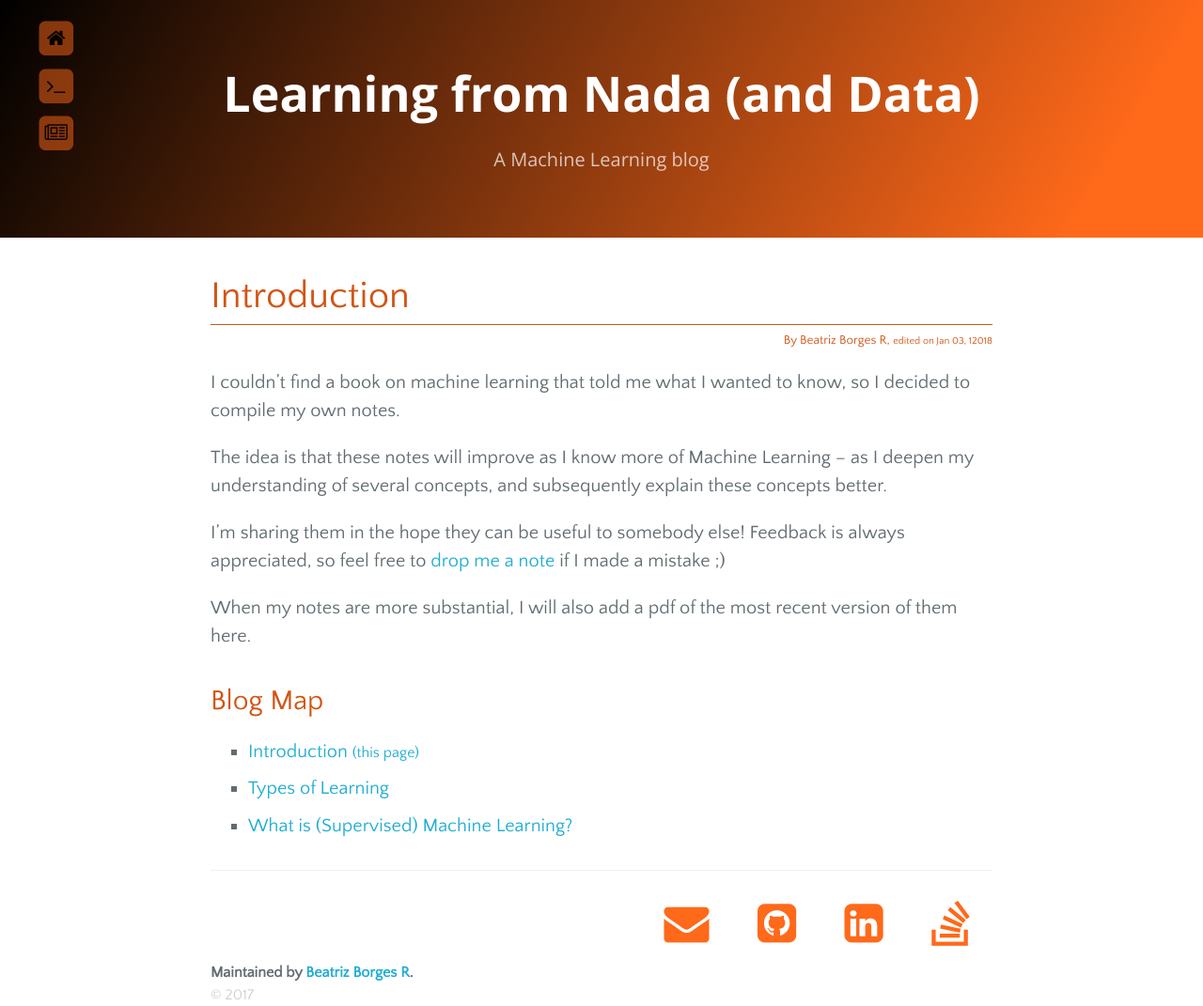
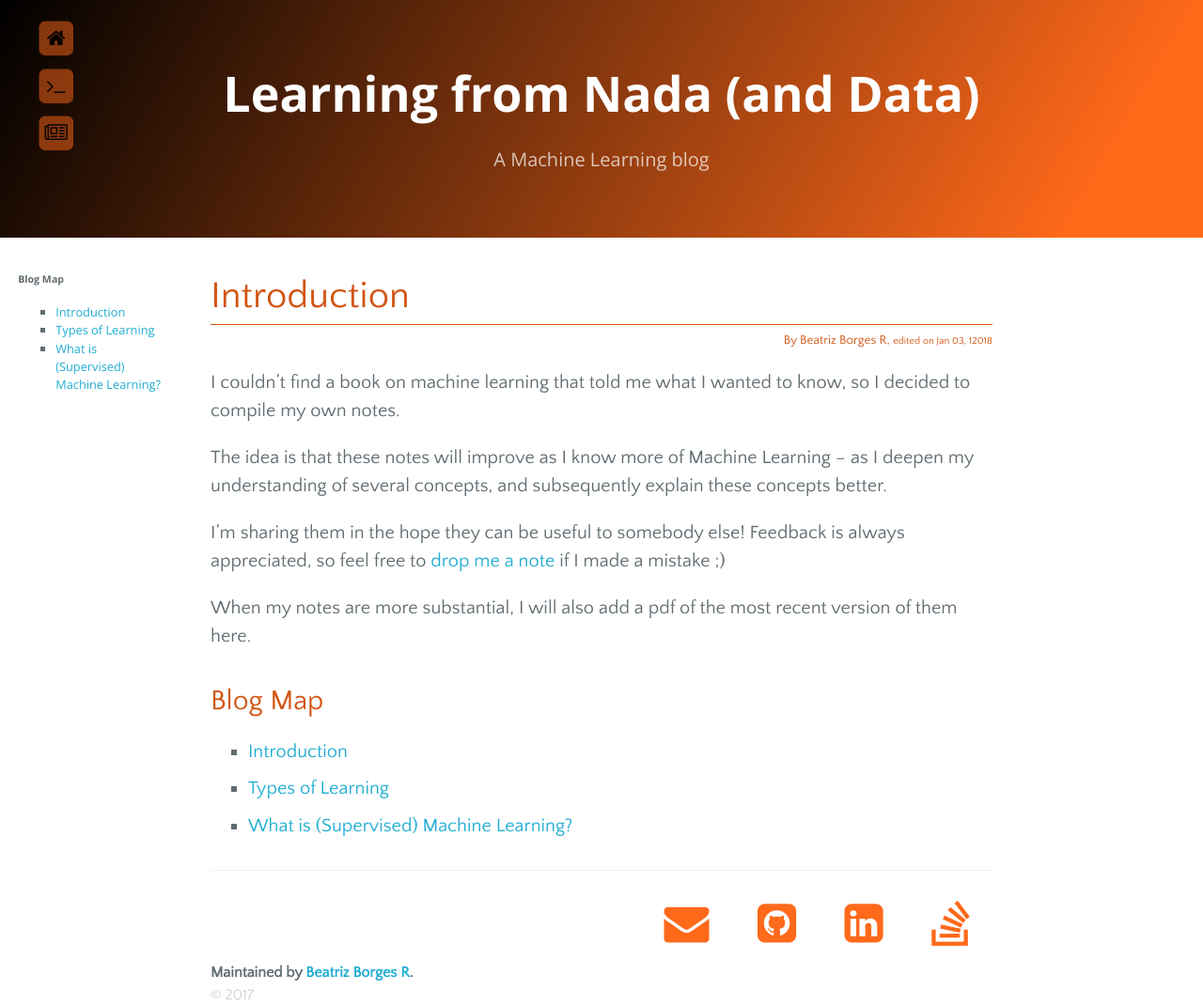
Before and after one commit to obiwit/obiwit.github.io, a Jekyll site: the page built from blog/index.html, in a window 1280 px wide. Shown: the whole page at 94% size. Built offline with Jekyll 4.4.1, drawn with Linux system fonts in a browser that asks for light colours; nearby versions of some CDN libraries.

Commit message:
Added a niffty little sidebar/blog map on the side of 'big enough' blog posts

```diff
--- a/_config.yml
+++ b/_config.yml
@@ -8,6 +8,13 @@ baseurl:      ""
 blog:
   title:   Learning from Nada (and Data)
   tagline: A Machine Learning blog
+  posts:
+    - title: Introduction
+      url: index.html
+    - title: Types of Learning
+      url: types_learning.html
+    - title: What is (Supervised) Machine Learning?
+      url: what_is_ml.html
 
 # About/contact
 author:
@@ -18,6 +25,7 @@ author:
   github_username:        obiwit
   linkedin_username:      obiwit
   stackoverflow_username: 3059443/obiwit
+  #kaggle_username:        obiwit
   #twitter_username:
   #google_plus_username:
   #facebook_username:
--- a/_includes/head.html
+++ b/_includes/head.html
@@ -17,8 +17,12 @@
   <!-- end of favicon -->
   <link rel="stylesheet" href="//maxcdn.bootstrapcdn.com/font-awesome/4.3.0/css/font-awesome.min.css">
   <link href="https://fonts.googleapis.com/css?family=Quattrocento+Sans" rel="stylesheet">
+  <!-- scripts -->
+  <script src="https://code.jquery.com/jquery-3.2.1.slim.min.js" type="text/javascript"></script>
+  {% if page.dir == "/blog/" %}
+  <script src="{{ site.baseurl }}/js/blog.js" type="text/javascript"></script>
+  {% endif %}
   {% if page.url == "/projects.html" %}
-  <script src="https://code.jquery.com/jquery-3.2.1.slim.min.js" type="text/javascript"></script>
   <script src="{{ site.baseurl }}/js/projects.js" type="text/javascript"></script>
   {% endif %}
   {% seo %}
--- a/_layouts/blog.html
+++ b/_layouts/blog.html
@@ -5,6 +5,15 @@
 
   <body>
     {% include blog-header.html %}
+
+    <section id="sidebar">
+        <h5>Blog Map</h5>
+        <ul>
+          {% for post in site.blog.posts %}
+            <li><a href="{{ site.baseurl }}/blog/{{ post.url }}">{{ post.title }}</a></li>
+          {% endfor %}
+        </ul>
+    </section>
 
     <section class="main-content blog-post">
 
--- a/blog/index.html
+++ b/blog/index.html
@@ -15,9 +15,11 @@ author: obiwit
 
   <h2>Blog Map</h2>
   <ul>
-    <li class="spacious"><a href="">Introduction <span class="small">(this page)</span></a></li>
-    <li class="spacious"><a href="{{ site.baseurl }}/blog/types_learning.html">Types of Learning</a></li>
-    <li class="spacious"><a href="{{ site.baseurl }}/blog/what_is_ml.html">What is (Supervised) Machine Learning?</a></li>
+    {% for post in site.blog.posts %}
+      <li class="spacious">
+        <a href="{{ site.baseurl }}/blog/{{ post.url }}">{{ post.title }}</a>
+      </li>
+    {% endfor %}
   </ul>
 
 </div>
--- a/blog/what_is_ml.html
+++ b/blog/what_is_ml.html
@@ -43,6 +43,6 @@ author: obiwit
   <br/><br/><sup id="fn1">1. [More on what those names mean <a target="_blank" href="{{ site.baseurl }}/blog/types_learning.html">here</a>.] <a href="#ref1" title="Jump back to footnote 1 in the text.">↩</a></sup>
   <br/><sup id="fn2">2. [The number of features is the total number of pixels. 4096 = 64*64.] <a href="#ref2" title="Jump back to footnote 2 in the text.">↩</a></sup>
   <br/><sup id="fn3">3. [This applies only to Supervised Learning. In Unsupervised Learning, for example, you are never given target features, and in Semi-Supervised Learning target features are only known for part of your data.] <a href="#ref3" title="Jump back to footnote 3 in the text.">↩</a></sup>
-  <br/><sup id="fn4">4. [This is known as the No Free Lunch Theorem – you can read more about it <a target="_blank" href="https://en.wikipedia.org/wiki/No_free_lunch_in_search_and_optimization">here</a>.] <a href="#ref4" title="Jump back to footnote 4 in the text.">↩</a></sup>
+  <br/><sup id="fn4">4. [This is known as the <strong>No Free Lunch Theorem</strong> – you can read more about it <a target="_blank" href="https://en.wikipedia.org/wiki/No_free_lunch_in_search_and_optimization">here</a>.] <a href="#ref4" title="Jump back to footnote 4 in the text.">↩</a></sup>
   <br/><sup id="fn5">5. [Detecting whether your algorithm is under-, over- or right-fitting your dataset deserves another whole blog post in and of itself! (Which I plan to write as well, of course ;)] <a href="#ref5" title="Jump back to footnote 5 in the text.">↩</a></sup>
 </div>
--- a/css/custom.css
+++ b/css/custom.css
@@ -333,3 +333,14 @@ a#ref1, a#ref2, a#ref3, a#ref4, a#ref5 { padding-left: 1px; }
   font-size: 80%;
   color: #d15514;
 }
+
+section#sidebar { display: none; }
+@media screen and (min-width: 71em) {
+  section#sidebar {
+    display: inline-block;
+    padding: 1.5%;
+    max-width: 15%;
+    position: absolute;
+    font-size: 80%;
+  }
+}
--- /dev/null
+++ b/js/blog.js
@@ -0,0 +1,8 @@
+$(function() {
+  $(window).on('resize', function(){
+    width = $(window).width() / parseFloat($("body").css("font-size"));
+    if (width > 70) {
+      $("#sidebar").css("maxWidth", (width-60)+"em");
+    }
+  });
+});
```
Also changed, not shown: other parts of blog/what_is_ml.html (+1 -1 lines), README.md, blog/img/what_is_ml/graph_labelled.png.
